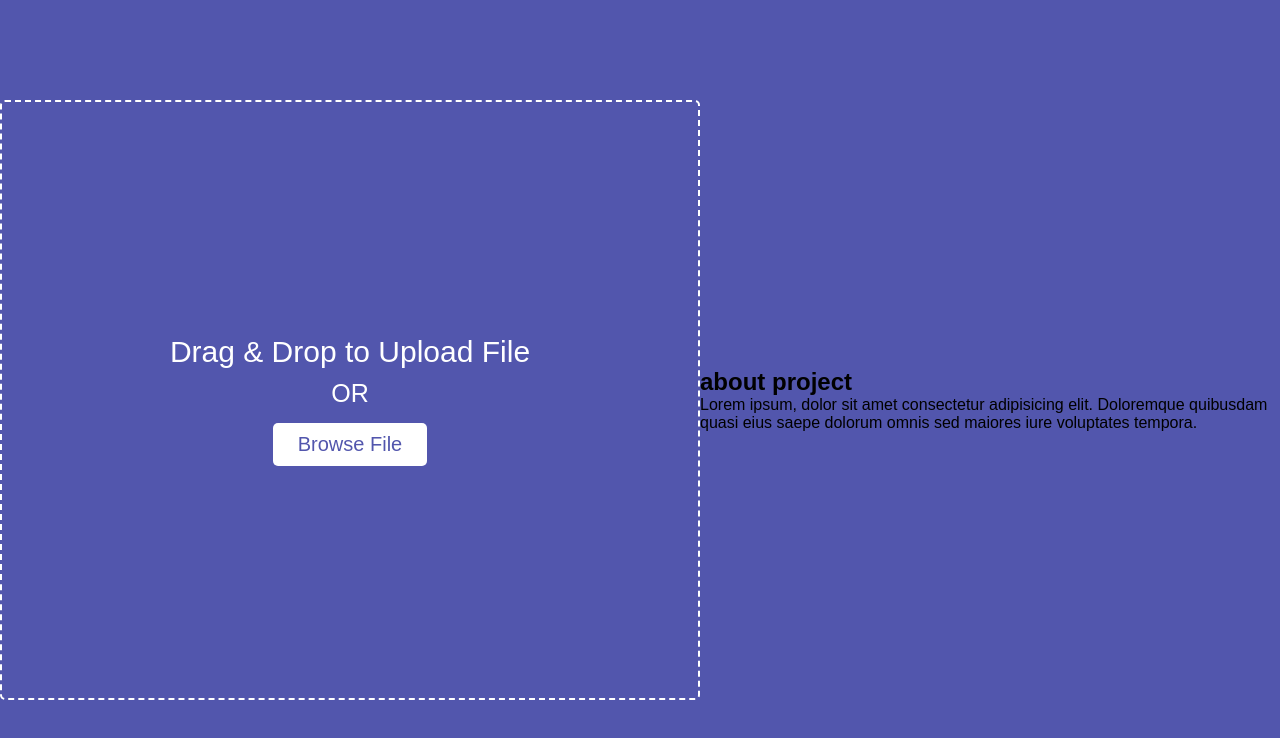
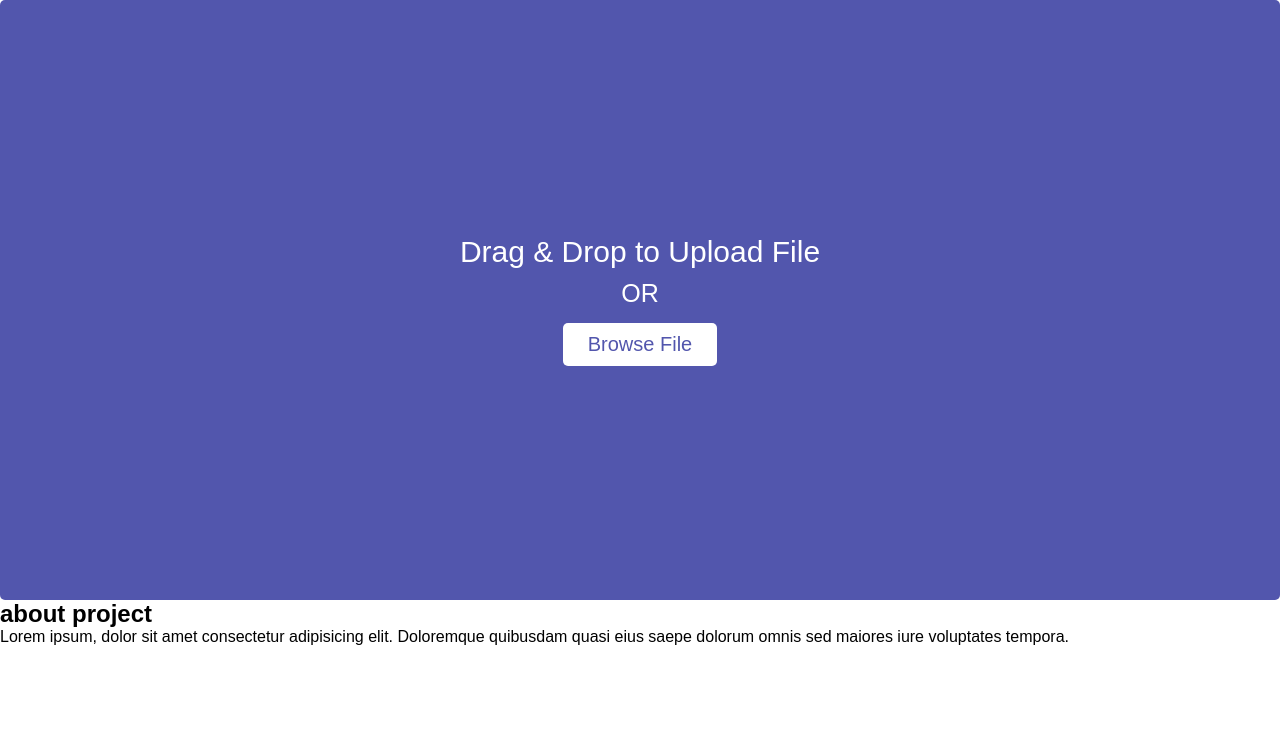
Before and after one commit to harshitpaliwal95/ml-project, a plain HTML site: page index.html in a window 1280 px wide. Drawn offline with Linux system fonts and the light colour scheme.

Commit message:
initial commit

```diff
--- a/css/second.css
+++ b/css/second.css
@@ -25,23 +25,19 @@
 
 
 body{
-  display: flex;
-  align-items: center;
-  justify-content: center;
-  min-height: 100vh;
-  background: #5256ad;
+
 }
 
 .drag-area{
-  border: 2px dashed #fff;
-  height: 500px;
-  width: 700px;
   border-radius: 5px;
-  display: flex;
   align-items: center;
   justify-content: center;
   flex-direction: column;
   height: 600px;
+
+  display: flex;
+  min-height: 70vh;
+  background: #5256ad;
 }
 .drag-area.active{
   border: 2px solid #fff;
```
